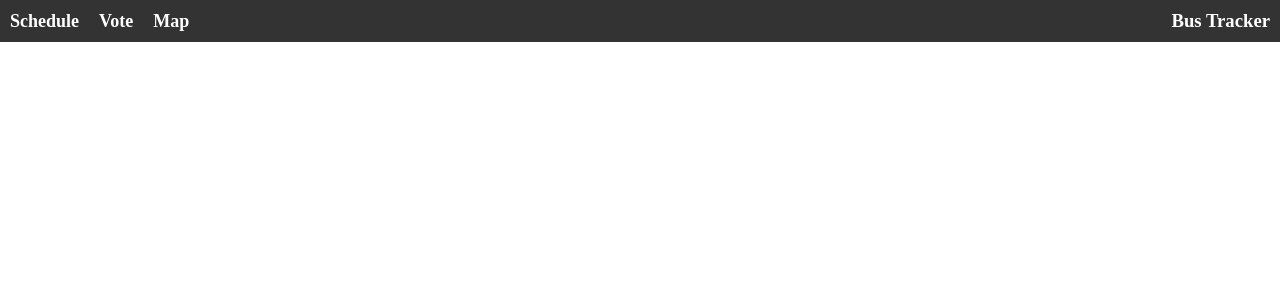
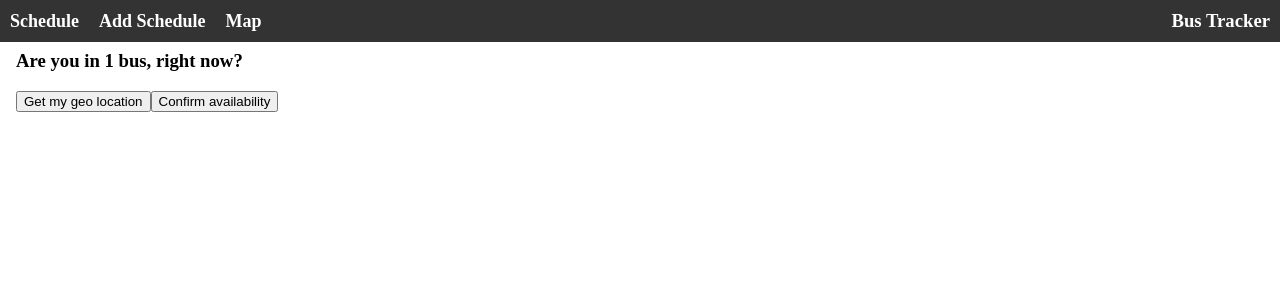
Before and after one commit to oshanAmarasuriya/Bus-Tracker-frontend, an Angular app: page /vote/1/1 in a window 1280 px wide. Before the commit this address led to /. Shown: the top 300 px of the page. Built offline with nearby package versions, Linux system fonts and the light colour scheme.

Commit message:
Implemented voting functionality

```diff
--- a/src/app/app.routes.ts
+++ b/src/app/app.routes.ts
@@ -6,6 +6,7 @@ import { MapViewComponent } from './map-view/map-view.component';
 export const routes: Routes = [
     { path: '', redirectTo: '/home', pathMatch: 'full' },
     { path: 'home', component: HomeComponent},
-    { path: 'voting', component: VotingComponent},
+    // { path: 'voting', component: VotingComponent},
+    { path: 'vote/:scheduleId/:routeInfo', component: VotingComponent },
     { path: 'map', component: MapViewComponent}
 ];
--- a/src/app/home/home.component.css
+++ b/src/app/home/home.component.css
@@ -14,12 +14,14 @@ table {
     width: 100%;
     border-collapse: collapse;
     font-size: small;
+    text-align: center;
+    font-size: medium;
   }
 
   th,
   td {
     border: 1px solid #100505;
-    text-align: justify;
+    text-align: center;
     padding: 8px;
   }
 
--- a/src/app/home/home.component.html
+++ b/src/app/home/home.component.html
@@ -7,18 +7,21 @@
     <table>
       <thead>
         <tr>
-          <th>Route</th>
+          <th>Route Info</th>
+          <th>Scheduled departure-arrival</th>
           <th>Votes for availability</th>
-          <th>Departure</th>
-          <th>Arrival</th>
+          <th>Last known location</th>
+          <th>Your vote</th>
         </tr>
       </thead>
       <tbody>
         <tr *ngFor="let schedule of scheduleData">
-          <td>{{schedule.route.number}}- {{schedule.route.origin}}-{{schedule.route.destination}}</td>
+          <td>{{schedule.route.routeNumber}}- {{schedule.route.origin}}-{{schedule.route.destination}}</td>
+          <td>{{schedule.departureTime}}-{{schedule.arrivalTime}}</td>
           <td>{{schedule.votes}}</td>
-          <td>{{schedule.departureTime}}</td>
-          <td>{{schedule.arrivalTime}}</td>
+          <td>{{schedule.lastLocation}}</td>
+
+          <td><button (click)="onButtonClick(schedule.scheduleId,schedule.route.routeNumber+'- '+schedule.route.origin+'-'+schedule.route.destination)">I'm in</button></td>
 
         </tr>
       </tbody>
--- a/src/app/home/home.component.ts
+++ b/src/app/home/home.component.ts
@@ -1,6 +1,7 @@
 import { CommonModule } from '@angular/common';
 import { Component } from '@angular/core';
 import { RequestHandlingService } from '../services/request-handling.service';
+import { Router } from '@angular/router';
 
 @Component({
   selector: 'app-home',
@@ -10,9 +11,9 @@ import { RequestHandlingService } from '../services/request-handling.service';
   styleUrl: './home.component.css'
 })
 export class HomeComponent {
-  scheduleData: any[] = []; //stores contractlis
+  scheduleData: any[] = []; //stores schedule data
 
-  constructor(private requestHandlingService: RequestHandlingService){
+  constructor(private requestHandlingService: RequestHandlingService, private router: Router){
 
   }
 
@@ -29,4 +30,9 @@ export class HomeComponent {
 
   }
 
+  onButtonClick(scheduleId: number, routeInfo: string) {
+
+    this.router.navigate(['/vote', scheduleId,routeInfo]);
+  }
+
 }
--- a/src/app/navbar/navbar.component.html
+++ b/src/app/navbar/navbar.component.html
@@ -4,7 +4,7 @@
     <ul class="nav-list">
 
       <li><a routerLink="/home">Schedule</a></li>
-      <li><a routerLink="/voting">Vote</a></li>
+      <li><a routerLink="/add">Add Schedule</a></li>
       <li><a routerLink="/map">Map</a></li>
 
     </ul>
--- a/src/app/services/request-handling.service.ts
+++ b/src/app/services/request-handling.service.ts
@@ -17,5 +17,14 @@ export class RequestHandlingService {
      return this.http.get<any[]>(`${this.apiUrl}/v1/schedules/all`)
    }
 
+   addVote(id: number, latitude: number, longitude: number) {
+    const voteData = {
+      latitude: latitude,
+      longitude: longitude
+    };
+
+    return this.http.patch(`${this.apiUrl}/v1/schedules/vote/${id}`, voteData, { withCredentials: true });
+  }
+
 
 }
--- a/src/app/voting/voting.component.html
+++ b/src/app/voting/voting.component.html
@@ -1,4 +1,6 @@
 <body>
-    <p>voting works!</p>
+    <h3>Are you in {{routeInfo}} bus, right now?</h3>
+    <button>Get my geo location</button>
+    <button (click)="onButtonClick()">Confirm availability</button>
 
 </body>
--- a/src/app/voting/voting.component.ts
+++ b/src/app/voting/voting.component.ts
@@ -1,4 +1,6 @@
 import { Component } from '@angular/core';
+import { ActivatedRoute, Router } from '@angular/router';
+import { RequestHandlingService } from '../services/request-handling.service';
 
 @Component({
   selector: 'app-voting',
@@ -9,4 +11,38 @@ import { Component } from '@angular/core';
 })
 export class VotingComponent {
 
+  scheduleId: any;
+  routeInfo: any;
+
+  latitude: number=0.0;
+  longitude: number=0.0;
+
+  constructor(private activatedRoute: ActivatedRoute, private requestHandlingService: RequestHandlingService,private router: Router) {}
+
+  ngOnInit() {
+    this.scheduleId = this.activatedRoute.snapshot.paramMap.get('scheduleId');
+    this.routeInfo = this.activatedRoute.snapshot.paramMap.get('routeInfo');
+
+    this.latitude=1.2;
+    this.longitude=3.4;
+    //console.log(".....",this.routeInfo);
+
+  }
+
+  onButtonClick(){
+    this.requestHandlingService.addVote(this.scheduleId,this.latitude,this.longitude).subscribe((result) => {
+      console.log(result);
+      alert("Done!");
+    },
+      (error) => {
+        if(error.status==403){
+          alert("You have already voted")
+        }
+
+      });
+      this.router.navigate(['/home']);
+
+  }
+
+
 }
```
